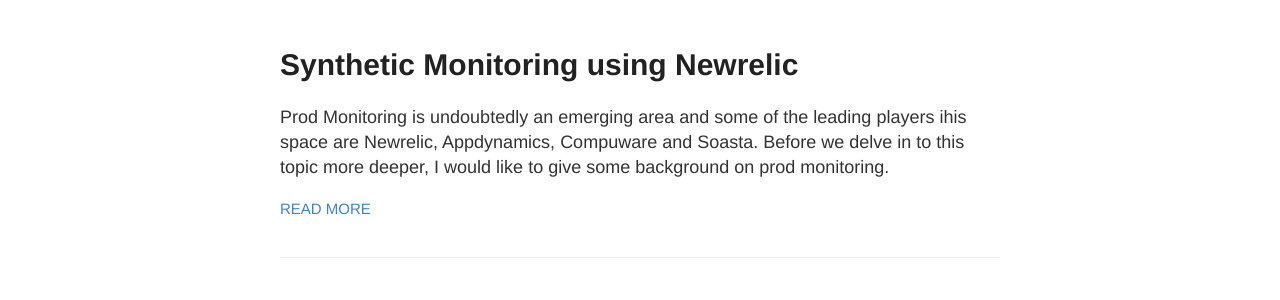
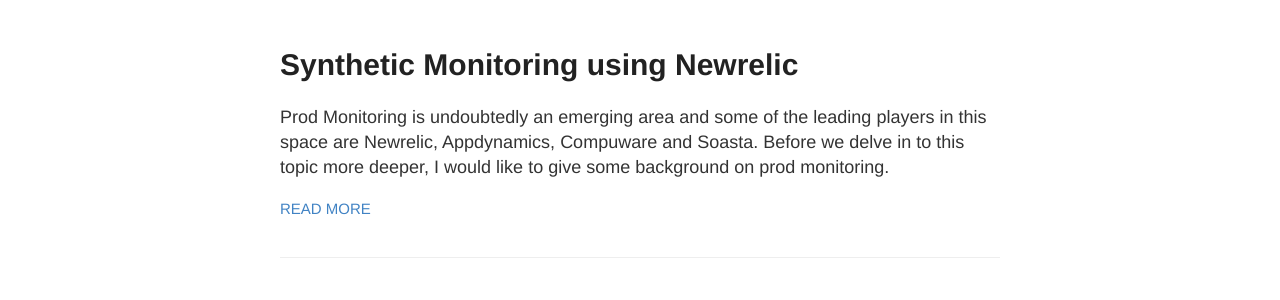
Before and after one commit to sahajamit/sahajamit.github.io, a Jekyll site: the page built from index.html, in a window 1280 px wide. Shown: the part 122-422 px from the top of the page. Built offline with Jekyll 4.4.1, drawn with Linux system fonts in a browser that asks for light colours.

Commit message:
updated the newrelic blog

```diff
--- a/_posts/2016-7-11-Synthetic-Monitoring-using-Newrelic.md
+++ b/_posts/2016-7-11-Synthetic-Monitoring-using-Newrelic.md
@@ -3,7 +3,7 @@
 title: Synthetic Monitoring using Newrelic
 ---
 
-Prod Monitoring is undoubtedly an emerging area and some of the leading players ihis space are Newrelic, Appdynamics, Compuware and Soasta. Before we delve in to this topic more deeper, I would like to give some background on prod monitoring.
+Prod Monitoring is undoubtedly an emerging area and some of the leading players in this space are Newrelic, Appdynamics, Compuware and Soasta. Before we delve in to this topic more deeper, I would like to give some background on prod monitoring.
 
 Primarily there are two types of Prod Monitoring:
 
```
